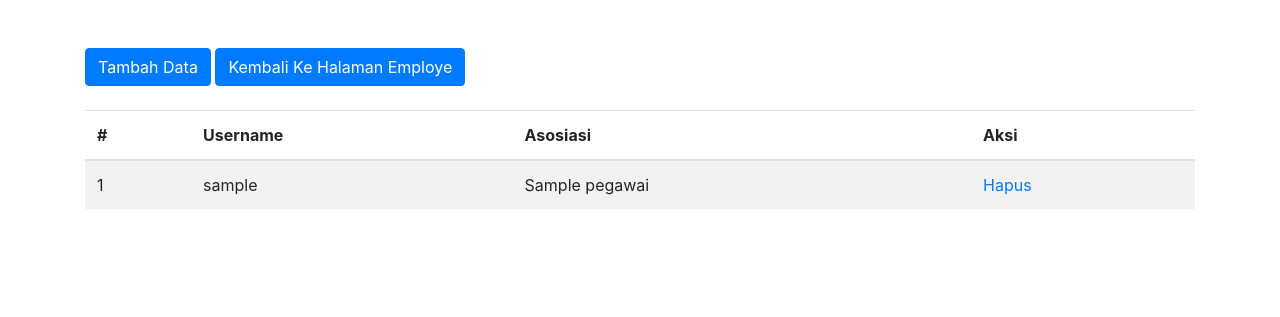
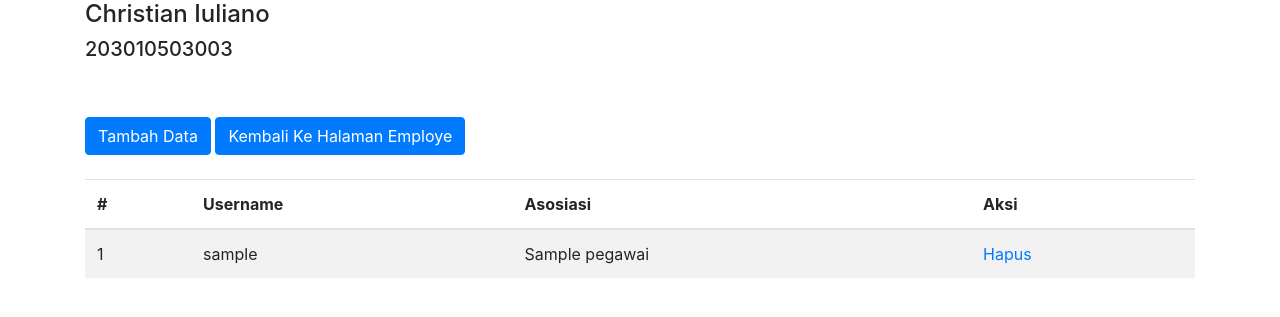
Before and after one commit to arieanheru/Praktikum-Pemrograman-Web-dan-Mobile, a PHP site: page /department.php in a window 1280 px wide. Shown: the top 317 px of the page. Run offline with PHP 8.4, Linux system fonts and the light colour scheme; tables that the repository leaves empty or names only in its code hold one stand-in row (values such as "Sample post"); some libraries are stand-ins or nearby versions.

Commit message:
Update department.php

```diff
--- a/Modul 3/department.php
+++ b/Modul 3/department.php
@@ -20,6 +20,8 @@
   <body>
 
    <div class="container">
+      <h4>Christian Iuliano</h4>
+      <h5>203010503003</h5>
       <div class="row">
           <div class="col mt-5">
 
```
